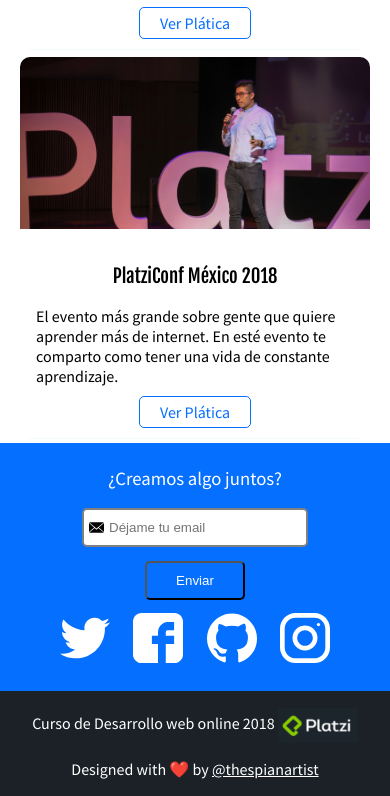
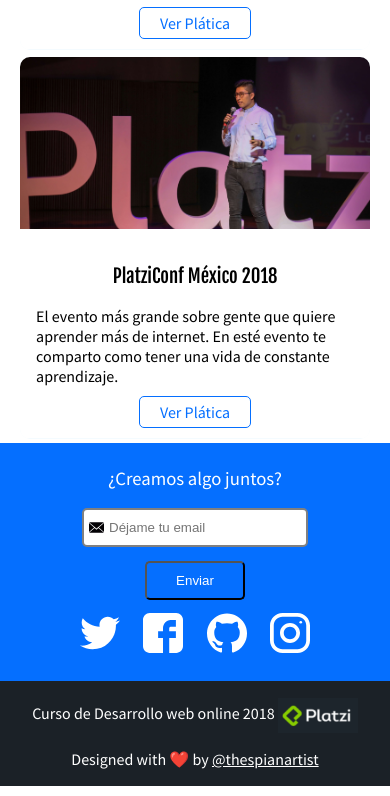
Before and after one commit to FerminMartin/ResponsiveDesign, a plain HTML site: page index.html in a window 390 px wide. Shown: the part 2417-3213 px from the top of the page. Drawn offline with Linux system fonts and the light colour scheme; files whose address does not match are found by name.

Commit message:
RESPONSIVE DESIGN Y JAVASCRIPT: 4 Remote DebuggingII

```diff
--- a/css/estilos.css
+++ b/css/estilos.css
@@ -413,7 +413,7 @@ figure {
 }
 /* desktop first: que empieces desde el MQ más grande */
 
-@media screen and (max-width: 1024px) {
+@media screen and (max-width: 1023px) {
   .container {
     padding: 0 1em;
   }
@@ -549,6 +549,11 @@ figure {
     text-align: center;
     border: 1px solid transparent;
   }
+  .social-link {
+   width: 40px;
+   height: 40px;
+   background-size: 100%;
+  }
 }
 
 @media screen and (max-width: 320px) {
```
